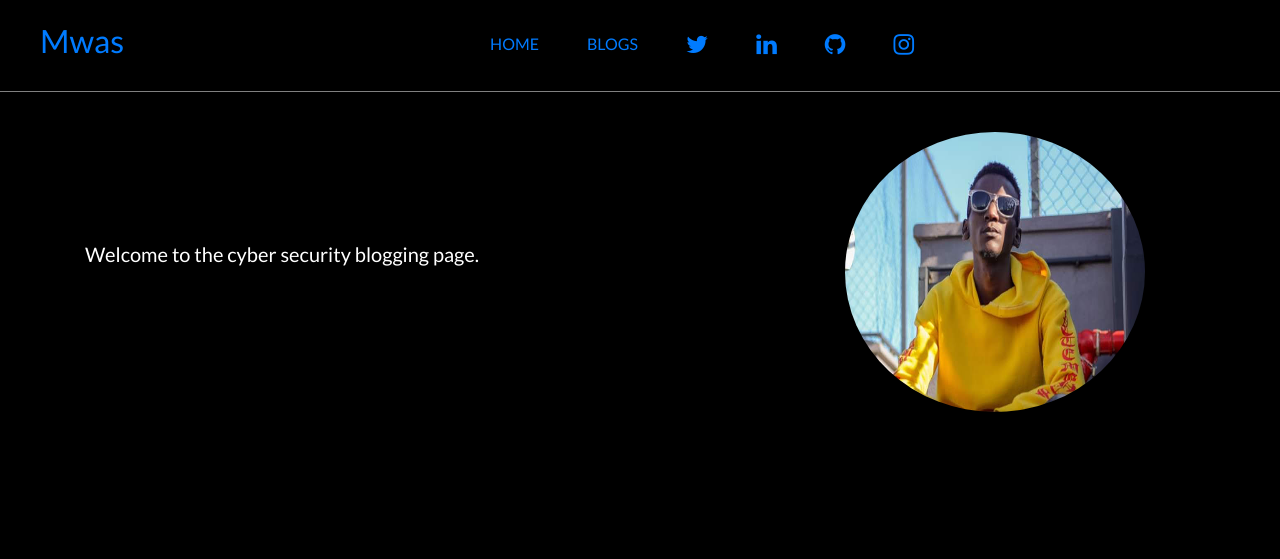
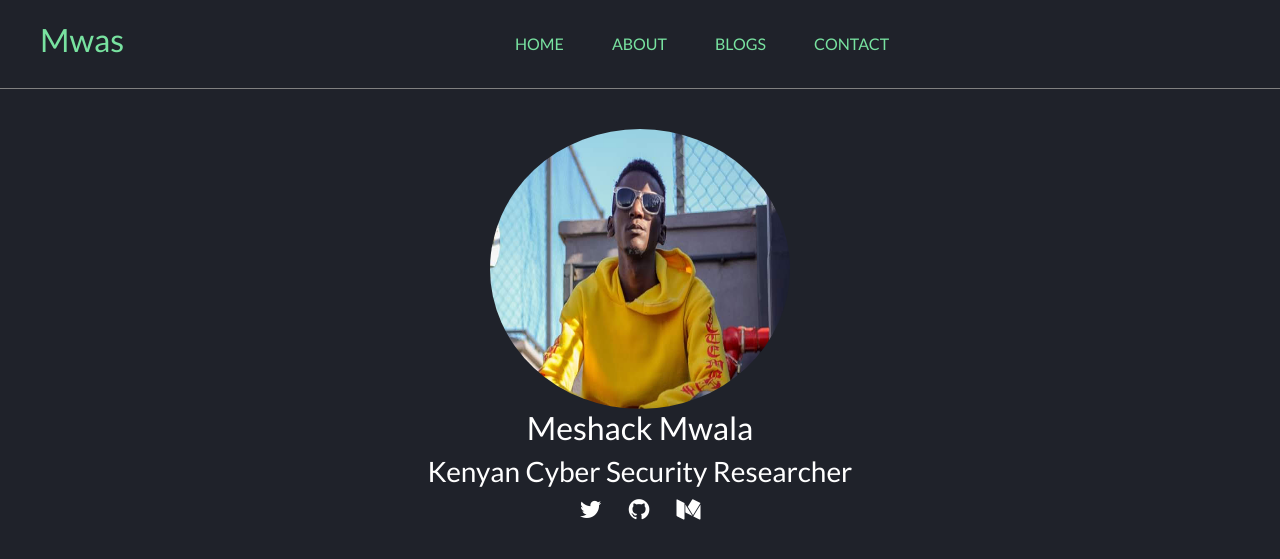
Before and after one commit to Victorteka/R4d1blog, a Django app: page / in a window 1280 px wide. Shown: the top 559 px of the page. Run offline with Django 3.2, Linux system fonts and the light colour scheme; some libraries are stand-ins or nearby versions.

Commit message:
Style landing page

```diff
--- a/home/static/home/styles.css
+++ b/home/static/home/styles.css
@@ -1,5 +1,5 @@
 body {
-  background-color: black;
+  background-color: #1f222a;
   color: white;
   font-family: "Lato", sans-serif;
 }
@@ -7,7 +7,7 @@ a {
   text-decoration: none;
 }
 .mycontainer {
-  color: black;
+  color: red;
 }
 .navbar {
   border-bottom: 1px solid gray;
--- a/templates/base.html
+++ b/templates/base.html
@@ -36,7 +36,12 @@
 
   <body>
     <nav class="navbar navbar-expand-lg">
-      <a class="navbar-brand ml-4" href="{% url 'home_page'%}"><h2>Mwas</h2></a>
+      <a
+        class="navbar-brand ml-4"
+        href="{% url 'home_page'%}"
+        style="color: #78e2a0;"
+        ><h2>Mwas</h2></a
+      >
       <button
         class="navbar-toggler"
         type="button"
@@ -51,33 +56,37 @@
       <div class="collapse navbar-collapse" id="navbarText">
         <ul class="navbar-nav ml-auto mr-auto">
           <li class="nav-item active">
-            <a class="nav-link p-4" href="{% url 'home_page'%}"
+            <a
+              class="nav-link p-4"
+              href="{% url 'home_page'%}"
+              style="color: #78e2a0;"
               >HOME<span class="sr-only">(current)</span></a
+            >
+          </li>
+          <li class="nav-item">
+            <a
+              class="nav-link p-4"
+              href="{% url 'posts'%}"
+              style="color: #78e2a0;"
+              >ABOUT</a
             >
           </li>
 
           <li class="nav-item">
-            <a class="nav-link p-4" href="{% url 'posts'%}">BLOGS</a>
+            <a
+              class="nav-link p-4"
+              href="{% url 'posts'%}"
+              style="color: #78e2a0;"
+              >BLOGS</a
+            >
           </li>
           <li class="nav-item">
-            <a class="nav-link p-4" href="{% url 'posts'%}"
-              ><i class="fa fa-twitter" style="font-size: 24px;"></i
-            ></a>
-          </li>
-          <li class="nav-item">
-            <a class="nav-link p-4" href="{% url 'posts'%}"
-              ><i class="fa fa-linkedin" style="font-size: 24px;"></i
-            ></a>
-          </li>
-          <li class="nav-item">
-            <a class="nav-link p-4" href="{% url 'posts'%}"
-              ><i class="fa fa-github" style="font-size: 24px;"></i
-            ></a>
-          </li>
-          <li class="nav-item">
-            <a class="nav-link p-4" href="{% url 'posts'%}"
-              ><i class="fa fa-instagram" style="font-size: 24px;"></i
-            ></a>
+            <a
+              class="nav-link p-4"
+              href="{% url 'posts'%}"
+              style="color: #78e2a0;"
+              >CONTACT</a
+            >
           </li>
         </ul>
       </div>
--- a/templates/index.html
+++ b/templates/index.html
@@ -4,21 +4,28 @@
 
 <div id="header-text-container">
   {%block content%}
-  <div class="container">
-    <div class="row">
-      <div class="col-md-8">
-        <h5 style="margin-top: 150px;">
-          Welcome to the cyber security blogging page.
-        </h5>
-      </div>
-      <div class="col-md-4">
+  <div class="text-center">
     <img
       class="my-photo"
       src="{% static 'home/images/mwas.jpg' %}"
       alt="mwas photo"
     />
   </div>
-    </div>
+  <div class="text-center">
+    <h2>Meshack Mwala</h2>
+    <h3>Kenyan Cyber Security Researcher</h3>
+    <a href="{% url 'posts'%}"
+      ><i class="fa fa-twitter" style="font-size: 24px; color: #ffffff;"></i
+    ></a>
+    <a href="{% url 'posts'%}"
+      ><i
+        class="fa fa-github ml-4 mr-4"
+        style="font-size: 24px; color: #ffffff;"
+      ></i
+    ></a>
+    <a href="{% url 'posts'%}"
+      ><i class="fa fa-medium" style="font-size: 24px; color: #ffffff;"></i
+    ></a>
   </div>
 
   {% endblock%}
```
Lines whose indentation alone changed are shown as unchanged.
